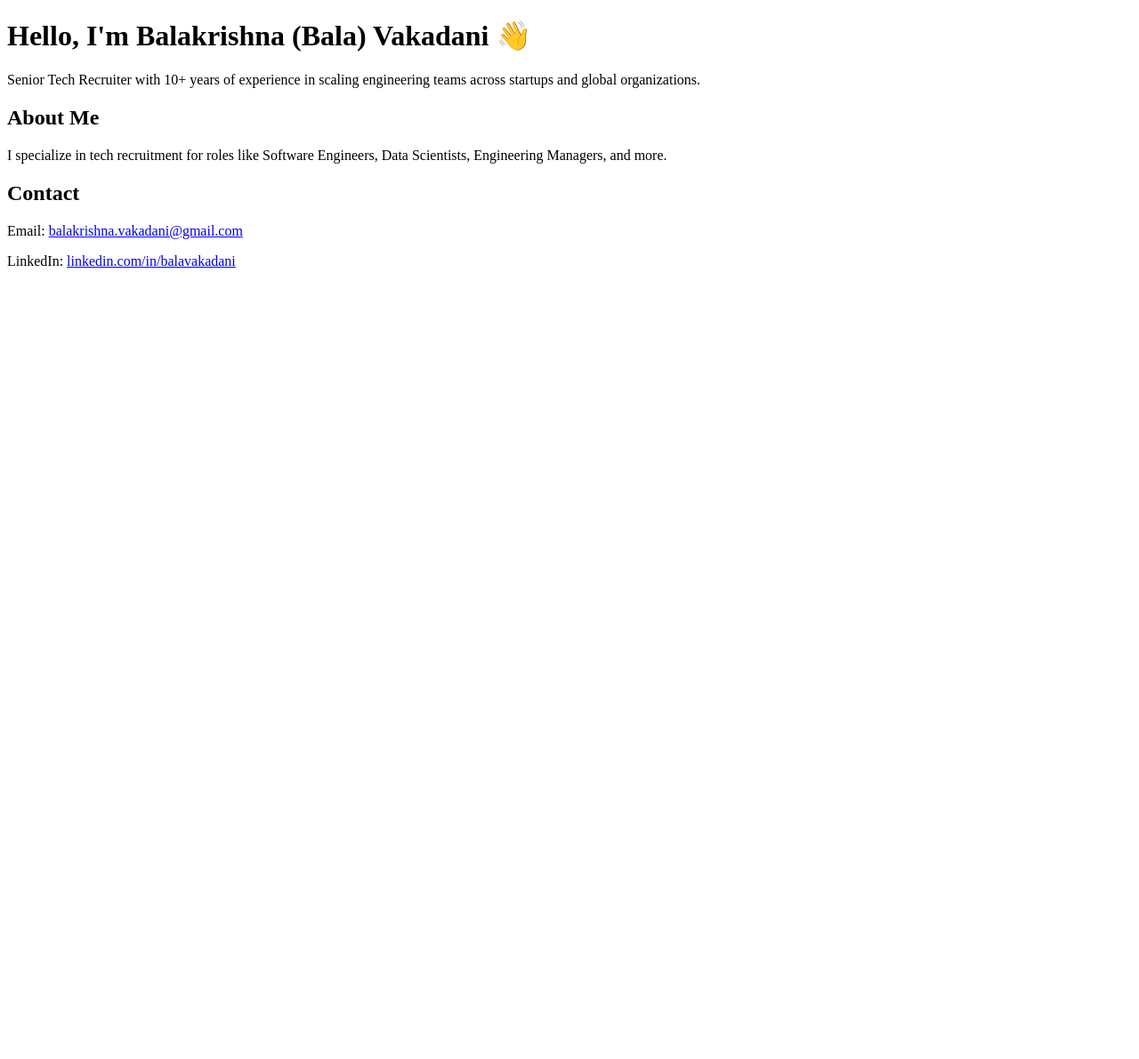
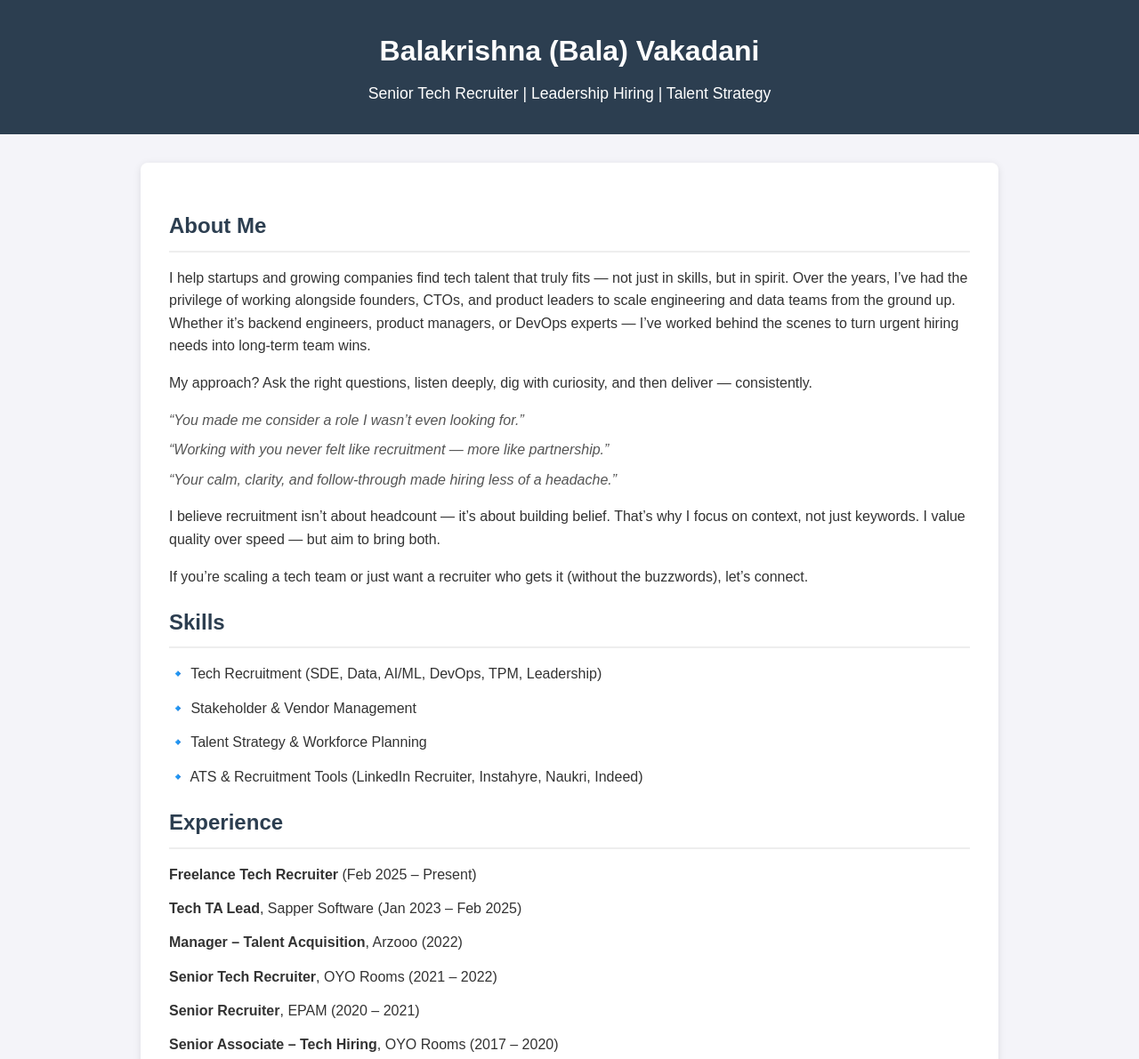
Before and after one commit to baluvakadani/tech-recruiter, a plain HTML site: page index.html in a window 1280 px wide. Shown: the top 1191 px of the page at 89% size. Before the commit the page ends 800 px from the top, so only its background shows below. Drawn offline with Linux system fonts and the light colour scheme.

Commit message:
Update index.html

```diff
--- a/index.html
+++ b/index.html
@@ -4,16 +4,134 @@
   <meta charset="UTF-8">
   <meta name="viewport" content="width=device-width, initial-scale=1.0">
   <title>Bala Vakadani - Tech Recruiter</title>
+  <style>
+    body {
+      font-family: Arial, sans-serif;
+      margin: 0;
+      padding: 0;
+      line-height: 1.6;
+      background: #f4f4f9;
+      color: #333;
+    }
+    header {
+      background: #2c3e50;
+      color: #fff;
+      padding: 2rem 1rem;
+      text-align: center;
+    }
+    header h1 {
+      margin: 0;
+      font-size: 2rem;
+    }
+    header p {
+      margin: 0.5rem 0 0;
+      font-size: 1.1rem;
+    }
+    .container {
+      width: 90%;
+      max-width: 900px;
+      margin: 2rem auto;
+      background: #fff;
+      padding: 2rem;
+      border-radius: 8px;
+      box-shadow: 0 2px 8px rgba(0,0,0,0.1);
+    }
+    h2 {
+      color: #2c3e50;
+      border-bottom: 2px solid #eee;
+      padding-bottom: 0.5rem;
+      margin-bottom: 1rem;
+    }
+    ul {
+      list-style: none;
+      padding: 0;
+    }
+    ul li {
+      margin-bottom: 0.8rem;
+    }
+    a {
+      color: #2980b9;
+      text-decoration: none;
+    }
+    a:hover {
+      text-decoration: underline;
+    }
+    footer {
+      text-align: center;
+      padding: 1rem;
+      margin-top: 2rem;
+      background: #2c3e50;
+      color: #fff;
+    }
+    .quote {
+      font-style: italic;
+      color: #555;
+      margin: 0.5rem 0;
+    }
+  </style>
 </head>
 <body>
-  <h1>Hello, I'm Balakrishna (Bala) Vakadani 👋</h1>
-  <p>Senior Tech Recruiter with 10+ years of experience in scaling engineering teams across startups and global organizations.</p>
+  <header>
+    <h1>Balakrishna (Bala) Vakadani</h1>
+    <p>Senior Tech Recruiter | Leadership Hiring | Talent Strategy</p>
+  </header>
 
-  <h2>About Me</h2>
-  <p>I specialize in tech recruitment for roles like Software Engineers, Data Scientists, Engineering Managers, and more.</p>
+  <div class="container">
+    <section>
+      <h2>About Me</h2>
+      <p>
+        I help startups and growing companies find tech talent that truly fits — not just in skills, but in spirit.
+        Over the years, I’ve had the privilege of working alongside founders, CTOs, and product leaders to scale engineering and data teams from the ground up.
+        Whether it’s backend engineers, product managers, or DevOps experts — I’ve worked behind the scenes to turn urgent hiring needs into long-term team wins.
+      </p>
+      <p>
+        My approach? Ask the right questions, listen deeply, dig with curiosity, and then deliver — consistently.
+      </p>
+      <p class="quote">“You made me consider a role I wasn’t even looking for.”</p>
+      <p class="quote">“Working with you never felt like recruitment — more like partnership.”</p>
+      <p class="quote">“Your calm, clarity, and follow-through made hiring less of a headache.”</p>
+      <p>
+        I believe recruitment isn’t about headcount — it’s about building belief.
+        That’s why I focus on context, not just keywords.
+        I value quality over speed — but aim to bring both.
+      </p>
+      <p>
+        If you’re scaling a tech team or just want a recruiter who gets it (without the buzzwords), let’s connect.
+      </p>
+    </section>
 
-  <h2>Contact</h2>
-  <p>Email: <a href="mailto:balakrishna.vakadani@gmail.com">balakrishna.vakadani@gmail.com</a></p>
-  <p>LinkedIn: <a href="https://linkedin.com/in/balavakadani" target="_blank">linkedin.com/in/balavakadani</a></p>
+    <section>
+      <h2>Skills</h2>
+      <ul>
+        <li>🔹 Tech Recruitment (SDE, Data, AI/ML, DevOps, TPM, Leadership)</li>
+        <li>🔹 Stakeholder & Vendor Management</li>
+        <li>🔹 Talent Strategy & Workforce Planning</li>
+        <li>🔹 ATS & Recruitment Tools (LinkedIn Recruiter, Instahyre, Naukri, Indeed)</li>
+      </ul>
+    </section>
+
+    <section>
+      <h2>Experience</h2>
+      <ul>
+        <li><strong>Freelance Tech Recruiter</strong> (Feb 2025 – Present)</li>
+        <li><strong>Tech TA Lead</strong>, Sapper Software (Jan 2023 – Feb 2025)</li>
+        <li><strong>Manager – Talent Acquisition</strong>, Arzooo (2022)</li>
+        <li><strong>Senior Tech Recruiter</strong>, OYO Rooms (2021 – 2022)</li>
+        <li><strong>Senior Recruiter</strong>, EPAM (2020 – 2021)</li>
+        <li><strong>Senior Associate – Tech Hiring</strong>, OYO Rooms (2017 – 2020)</li>
+      </ul>
+    </section>
+
+    <section>
+      <h2>Contact</h2>
+      <p>Email: <a href="mailto:balakrishna.vakadani@gmail.com">balakrishna.vakadani@gmail.com</a></p>
+      <p>LinkedIn: <a href="https://linkedin.com/in/balavakadani" target="_blank">linkedin.com/in/balavakadani</a></p>
+      <p>GitHub: <a href="https://github.com/baluvakadani" target="_blank">github.com/baluvakadani</a></p>
+    </section>
+  </div>
+
+  <footer>
+    <p>© 2025 Balakrishna Vakadani | Built with ❤️ using GitHub Pages</p>
+  </footer>
 </body>
 </html>
```
